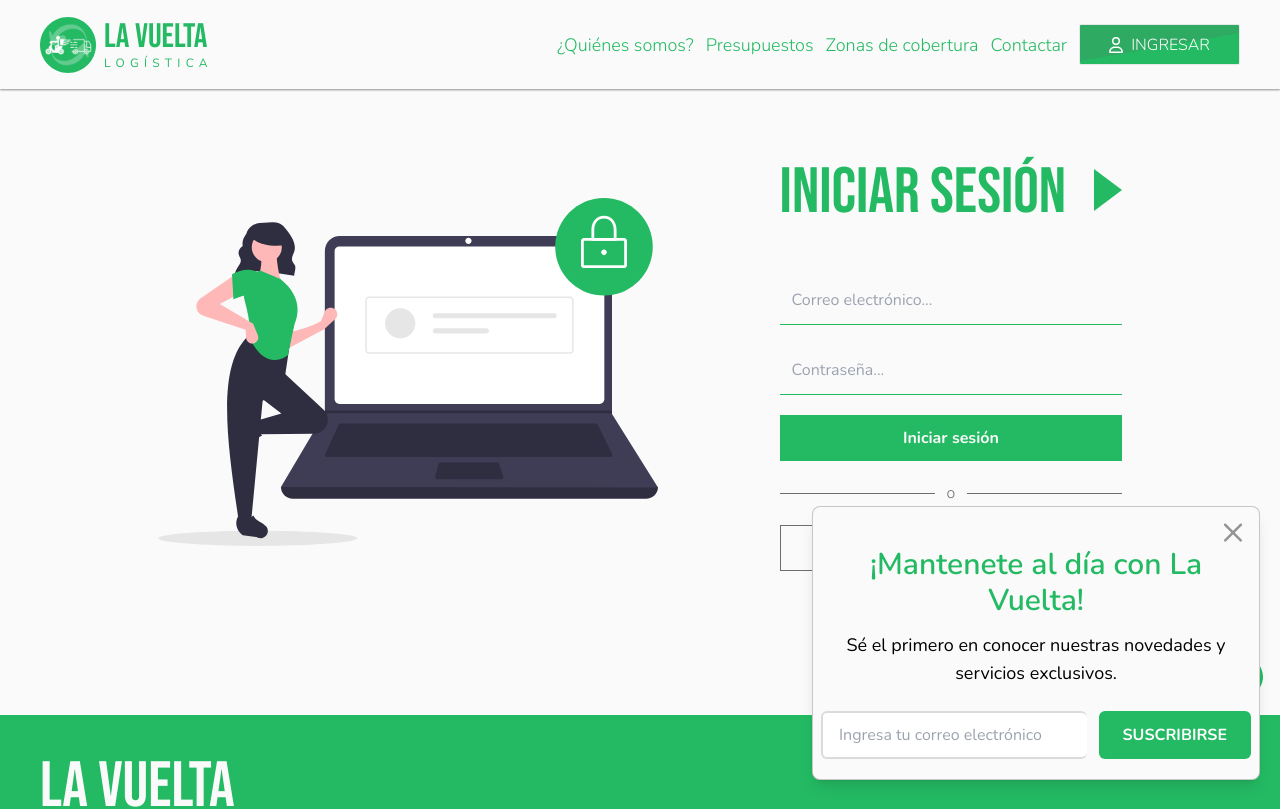
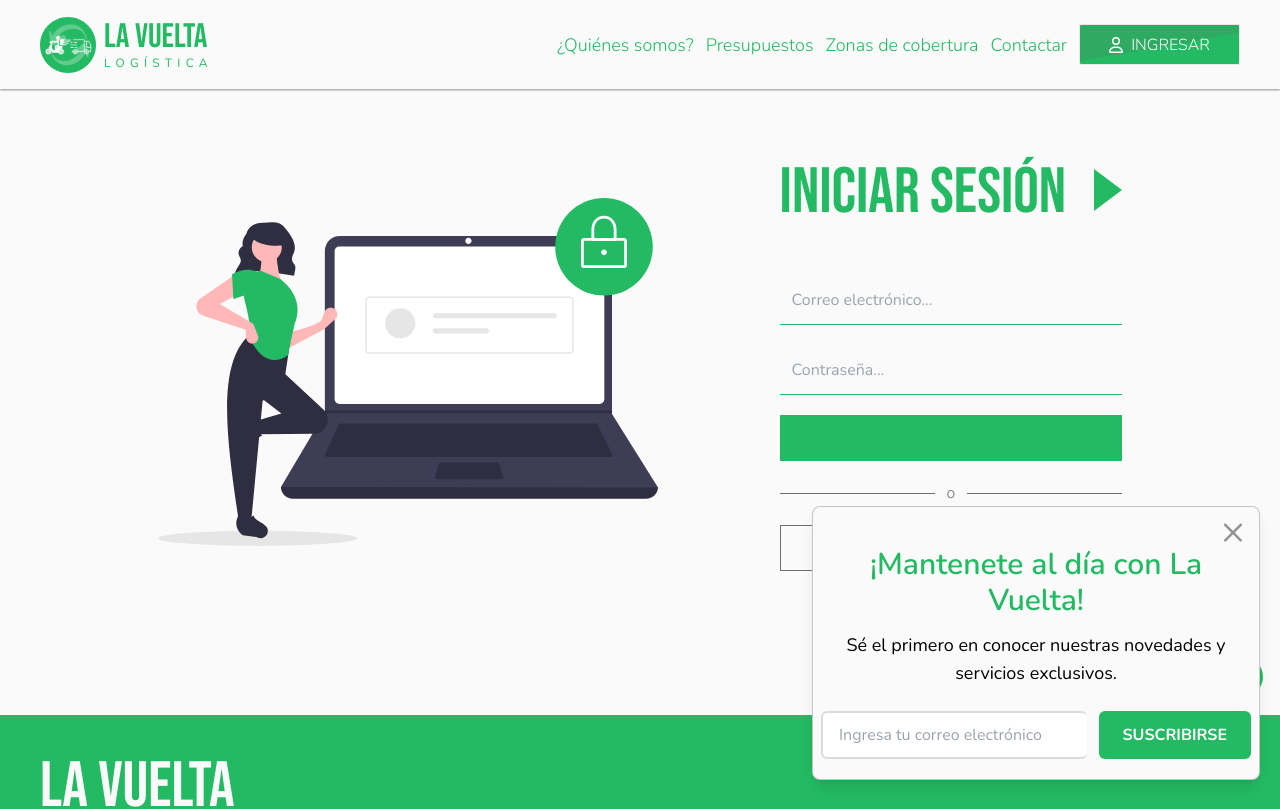
Before and after one commit to LautaroGando/GLU-Logistica, a Next.js app: page /sign-in in a window 1280 px wide. Shown: the top 809 px of the page. Built offline with nearby package versions, Linux system fonts and the light colour scheme; no server answers.

Commit message:
Agregando cambios

```diff
--- a/src/components/SignInComponents/FormSignIn/FormSignIn.tsx
+++ b/src/components/SignInComponents/FormSignIn/FormSignIn.tsx
@@ -1,6 +1,6 @@
 "use client";
 
-import React from "react";
+import React, { useState } from "react";
 import { ErrorMessage, Field, Form, Formik, FormikProps } from "formik";
 import ButtonForm from "@/components/ui/ButtonForm/ButtonForm";
 import { validateSignIn } from "@/helpers/validateSignIn";
@@ -8,12 +8,15 @@ import { signIn } from "@/services/Auth/SignIn.Service";
 import { IUserSignIn } from "@/interfaces/IUserSingIn";
 import useSuccessAlert from "@/hooks/useSuccessAlert";
 import useErrorAlert from "@/hooks/useErrorAlert";
+import Loading from "@/components/ui/Loading/Loading";
 
 export const FormSignIn: React.FC = () => {
+  const [isLoading, setIsLoading] = useState<boolean>(false);
   const showSuccessAlert = useSuccessAlert();
   const showErrorAlert = useErrorAlert();
 
   const handleSubmit = async (values: IUserSignIn) => {
+    setIsLoading(true);
     try {
       const data: IUserSignIn = {
         email: values.email,
@@ -26,6 +29,8 @@ export const FormSignIn: React.FC = () => {
       showSuccessAlert("¡Inicio de sesión exitoso!", `Bienvenido, ${response.user.name}.`);
     } catch {
       showErrorAlert("Error al iniciar sesión", "Inténtalo de nuevo más tarde.");
+    } finally {
+      setIsLoading(false);
     }
   };
 
@@ -59,7 +64,10 @@ export const FormSignIn: React.FC = () => {
               <ErrorMessage className="inputFormError" name="password" component="p" />
             )}
           </div>
-          <ButtonForm name="Iniciar sesión" />
+
+          <ButtonForm>
+            {isLoading ? <Loading mode="secondary" hover /> : <h4>Iniciar sesión</h4>}
+          </ButtonForm>
         </Form>
       )}
     </Formik>
```
